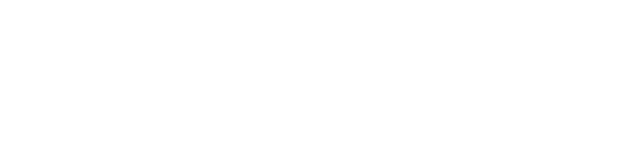
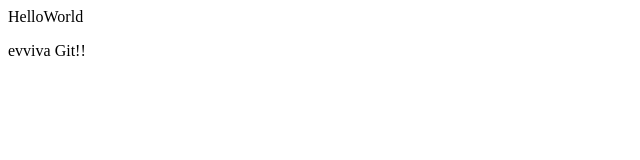
Before and after one commit to MassimoMB/progetto1_remoto, a plain HTML site: page index.html in a window 1280 px wide. Shown: the whole page, without its empty margins (0-640 px from the left). Drawn offline with Linux system fonts and the light colour scheme.

Commit message:
testo cambiato

```diff
--- a/index.html
+++ b/index.html
@@ -1,6 +1,8 @@
 <html>
-<head>
-</head>
-<body>
-</body>
+    <head>
+    </head>
+    <body>
+        <p>HelloWorld</p>
+        <p>evviva Git!!</p>
+    </body>
 </html>
```
